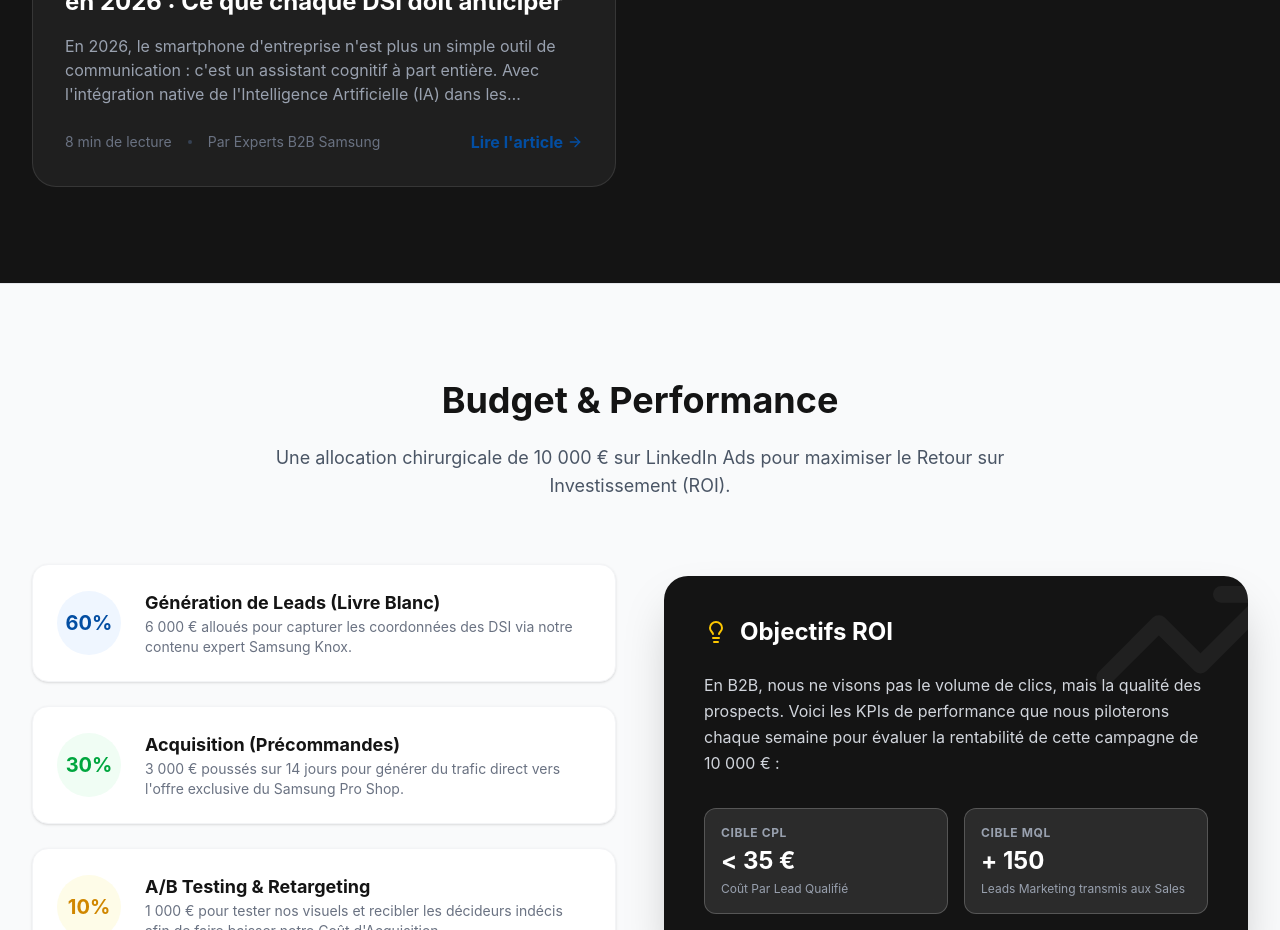
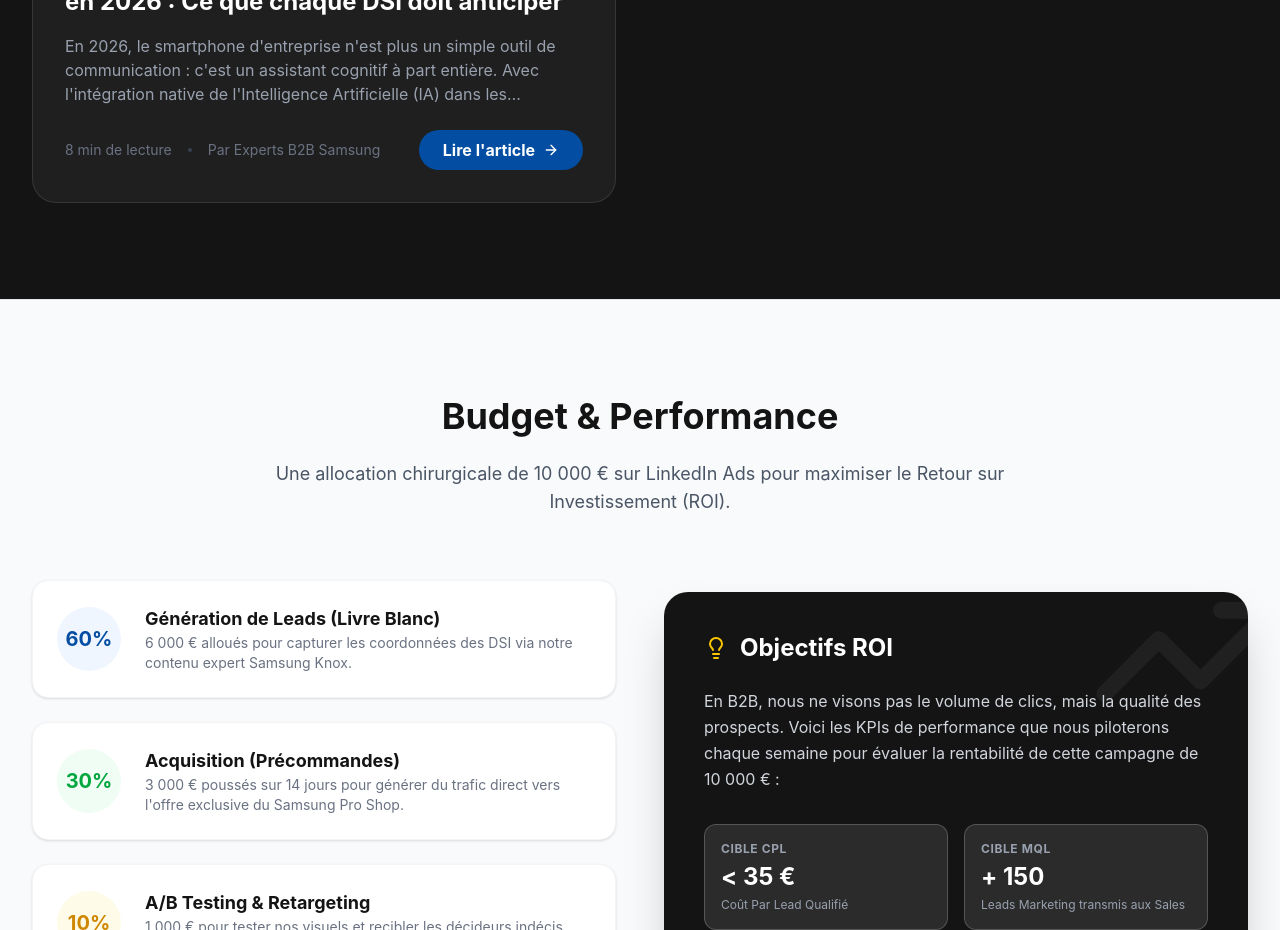
Before and after one commit to nicolasmattheas-afk/Matth-as-NICOLAS, a React (Vite) app: page / in a window 1280 px wide. Shown: the part 4540-5470 px from the top of the page. Built offline with nearby package versions, Linux system fonts and the light colour scheme.

Commit message:
Update App.tsx

```diff
--- a/src/App.tsx
+++ b/src/App.tsx
@@ -476,7 +476,7 @@
                     </div>
                     <button
                       onClick={() => setIsArticleOpen(true)}
-                      className="text-samsung-blue font-bold hover:underline flex items-center gap-1"
+                      className="bg-samsung-blue text-white font-bold px-6 py-2 rounded-full hover:bg-blue-700 transition-all flex items-center gap-2"
                     >
                       Lire l'article <ArrowRight size={16} />
                     </button>
```
